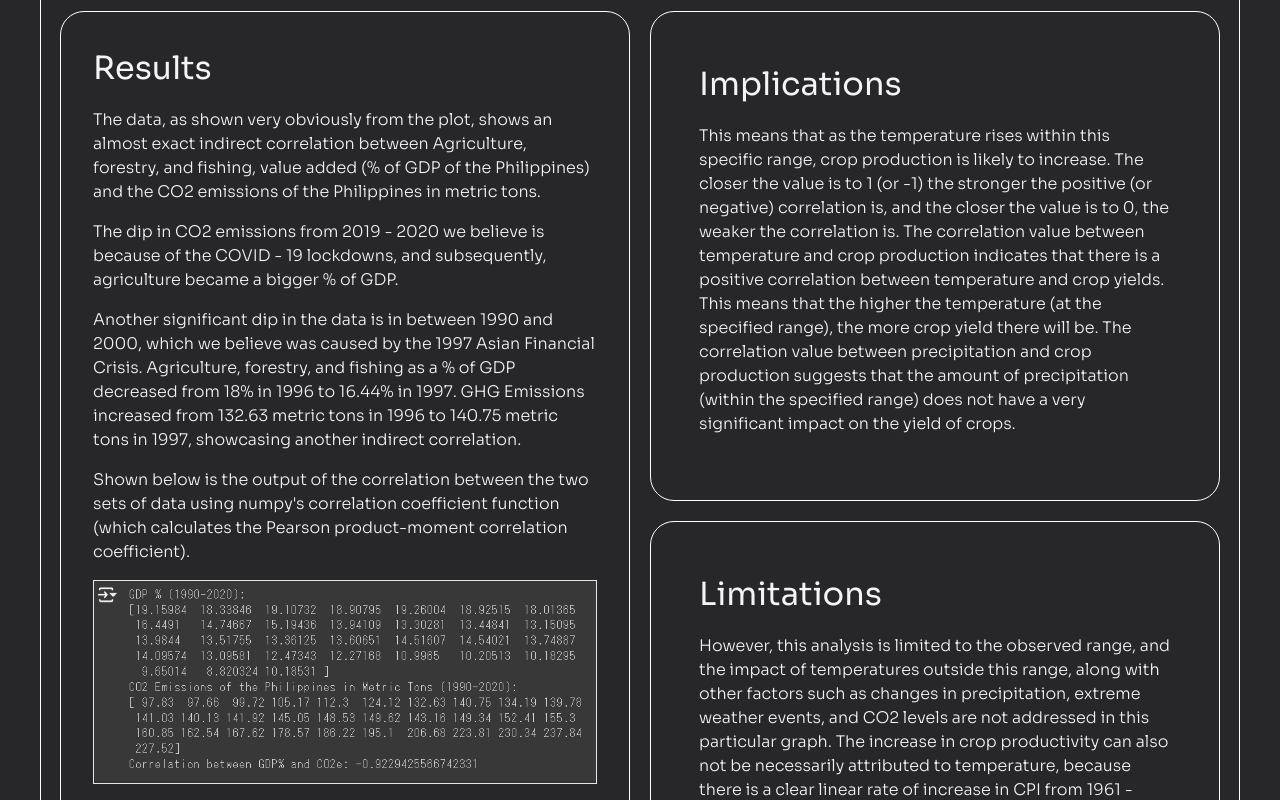
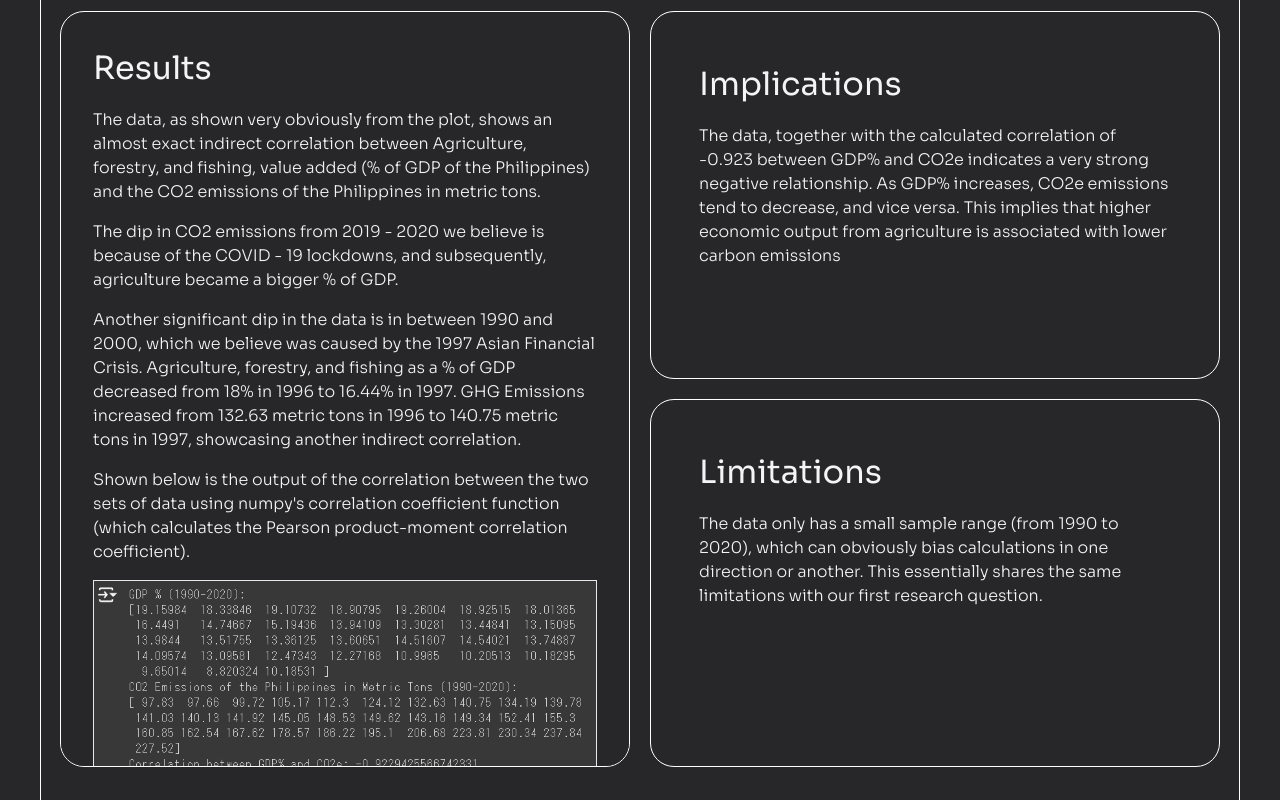
Before and after one commit to Louis-Miguel/Ag-resibo, a React (Vite) app: page / in a window 1280 px wide. Shown: the part 10340-11140 px from the top of the page. Built offline with nearby package versions, Linux system fonts and the light colour scheme.

Commit message:
final fixes

```diff
--- a/src/components/Results.jsx
+++ b/src/components/Results.jsx
@@ -37,7 +37,7 @@ const Results = () => {
                   <p className="body-2 mb-[1rem] text-zinc-100">
                     This means that as the temperature rises within this
                     specific range, crop production is likely to increase. The
-                    closer the value is to 1{" "}(or -1) the stronger the positive
+                    closer the value is to 1 (or -1) the stronger the positive
                     (or negative) correlation is, and the closer the value is to
                     0, the weaker the correlation is. The correlation value
                     between temperature and crop production indicates that there
@@ -114,19 +114,12 @@ const Results = () => {
                 <div className="py-8 px-4 xl:px-8">
                   <h4 className="h4 mb-4">Implications</h4>
                   <p className="body-2 mb-[1rem] text-zinc-100">
-                    This means that as the temperature rises within this
-                    specific range, crop production is likely to increase. The
-                    closer the value is to 1 (or -1) the stronger the positive
-                    (or negative) correlation is, and the closer the value is to
-                    0, the weaker the correlation is. The correlation value
-                    between temperature and crop production indicates that there
-                    is a positive correlation between temperature and crop
-                    yields. This means that the higher the temperature (at the
-                    specified range), the more crop yield there will be. The
-                    correlation value between precipitation and crop production
-                    suggests that the amount of precipitation (within the
-                    specified range) does not have a very significant impact on
-                    the yield of crops.
+                    The data, together with the calculated correlation of -0.923
+                    between GDP% and CO2e indicates a very strong negative
+                    relationship. As GDP% increases, CO2e emissions tend to
+                    decrease, and vice versa. This implies that higher economic
+                    output from agriculture is associated with lower carbon
+                    emissions
                   </p>
                 </div>
               </div>
@@ -134,16 +127,10 @@ const Results = () => {
                 <div className="py-8 px-4 xl:px-8">
                   <h4 className="h4 mb-4">Limitations</h4>
                   <p className="body-2 mb-[1rem] text-zinc-100">
-                    However, this analysis is limited to the observed range, and
-                    the impact of temperatures outside this range, along with
-                    other factors such as changes in precipitation, extreme
-                    weather events, and CO2 levels are not addressed in this
-                    particular graph. The increase in crop productivity can also
-                    not be necessarily attributed to temperature, because there
-                    is a clear linear rate of increase in CPI from 1961 - 2022,
-                    and while there is a slight rate of increase in temperature
-                    along the same date range, improvements in agriculture
-                    technologies were sure to have affected crop productivity.
+                    The data only has a small sample range (from 1990 to 2020),
+                    which can obviously bias calculations in one direction or
+                    another. This essentially shares the same limitations with
+                    our first research question.
                   </p>
                 </div>
               </div>
```
